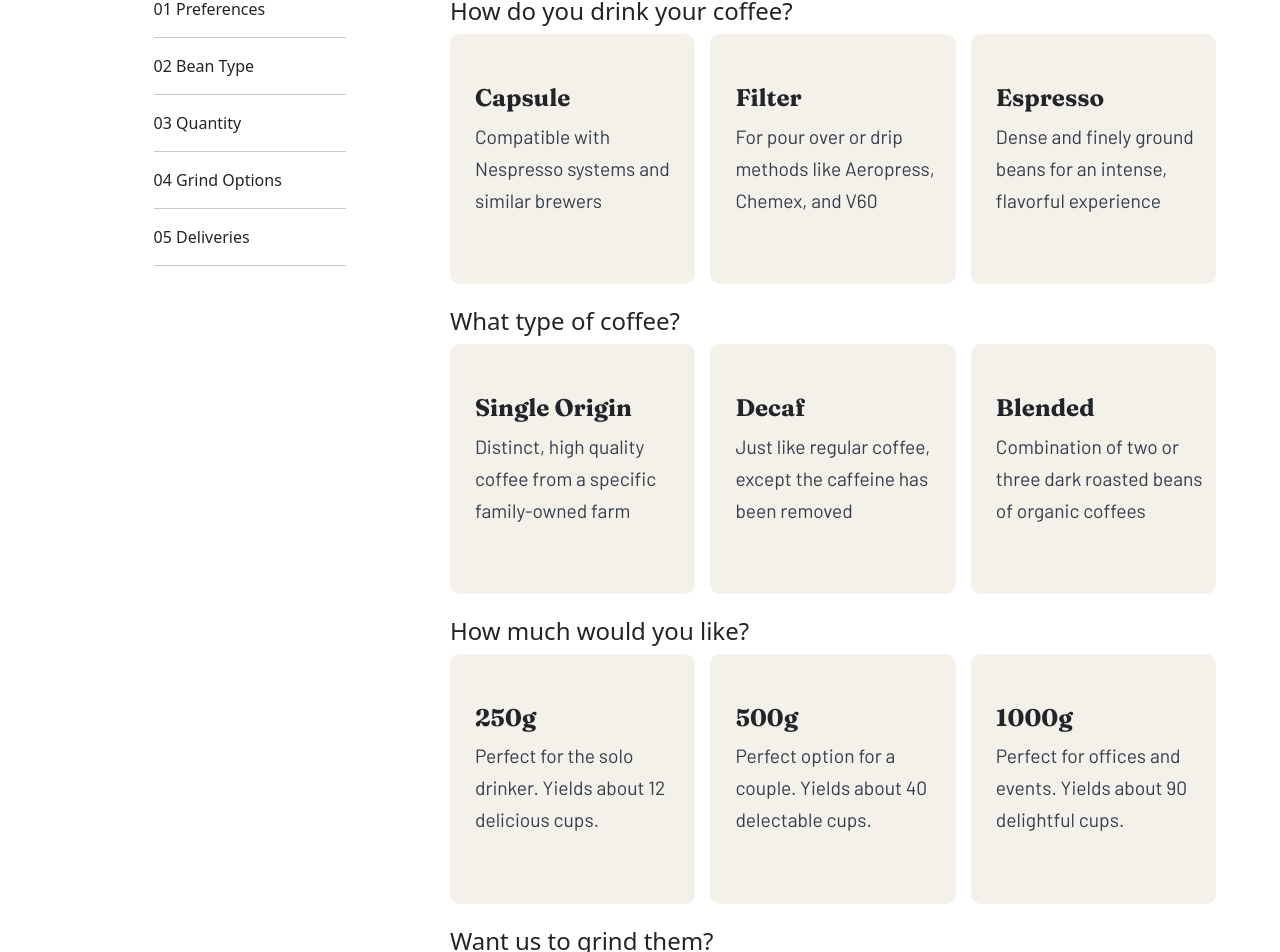
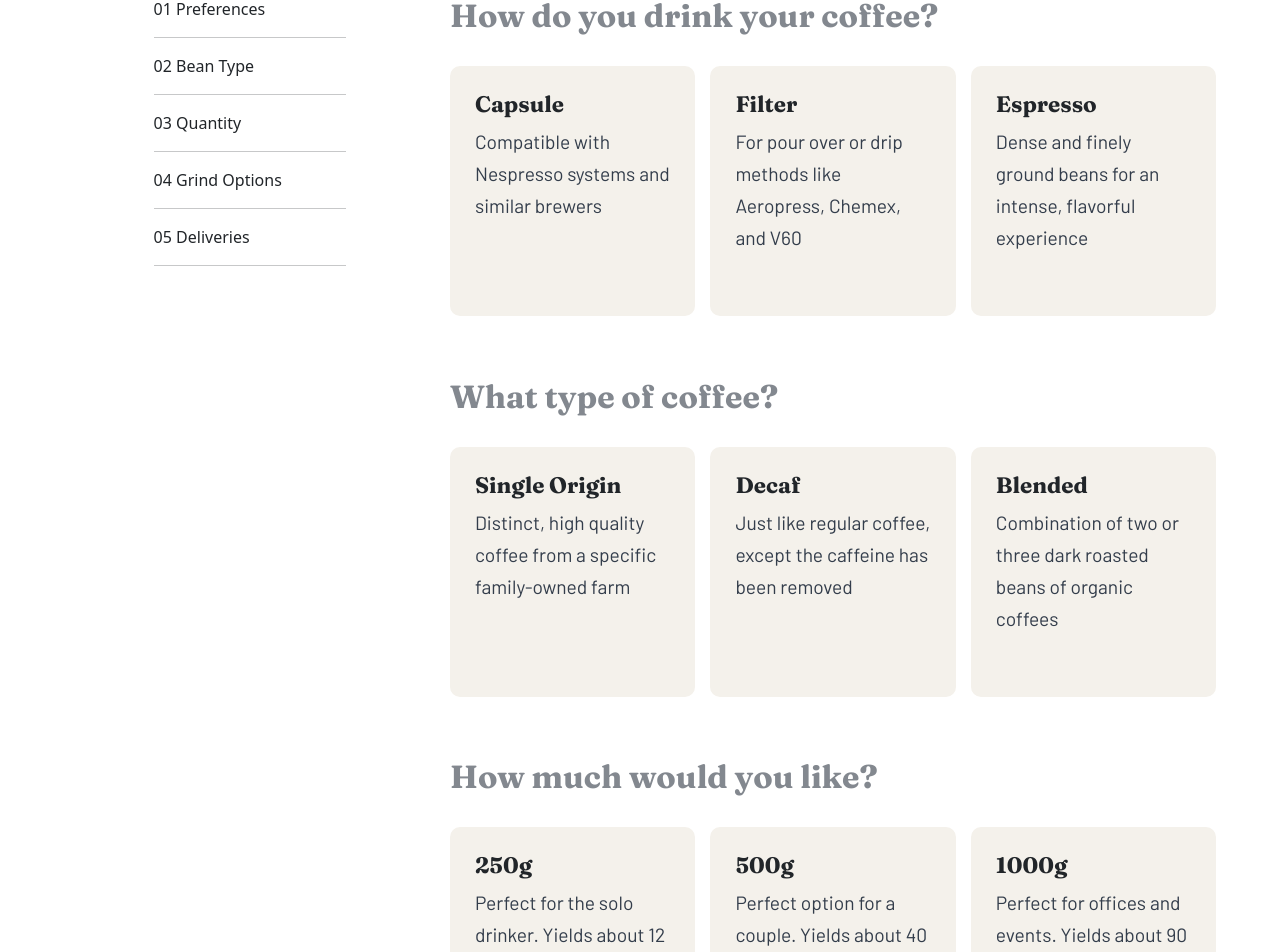
Before and after one commit to Protector1985/coffee-page, a React (Create React App) app: page /plan in a window 1280 px wide. Shown: the part 1634-2586 px from the top of the page. Built offline with nearby package versions, Linux system fonts and the light colour scheme.

Commit message:
choice buttons complete. Order Summary complete

```diff
--- a/src/App.js
+++ b/src/App.js
@@ -36,7 +36,7 @@ export const DisplayLocation = () => {
 
           </div>
         </Switch>
-        <DisplayLocation />
+        {/* <DisplayLocation />  */}
     </Router>
 
 
--- a/src/components/body/ChoiceButton/ChoiceButton.js
+++ b/src/components/body/ChoiceButton/ChoiceButton.js
@@ -16,10 +16,12 @@ function ChoiceButton({headline, text, setTurnOn, active}) {
     function handleClick(e) {
         e.preventDefault()
         const clickedElement = choiceNode.current.children[0].innerText
+        const clickedTxt = choiceNode.current.children[1].innerText
         let rand1 = Math.floor(Math.random() * 10000)
         rand1 = rand1.toString()
-        setTurnOn(()=> ({clickedElement: clickedElement, flag: rand1 }))
+        setTurnOn(()=> ({clickedElement: clickedElement, bodyTxt: clickedTxt, flag: rand1, active: active }))
     }
+
 
 
 
--- a/src/components/body/ChoiceButton/ChoiceButton.module.css
+++ b/src/components/body/ChoiceButton/ChoiceButton.module.css
@@ -18,23 +18,54 @@
 
 .headline {
     font-family: 'Fraunces', serif;
-    margin-top: 50px;
+    margin-top: 25px;
     margin-left: 25px;
+    margin-right: 25px;
 }
 
 .paragraph {
     font-family: 'Barlow', sans-serif;
     margin-left:25px;
+    margin-right: 25px;
+    font-size: 0.9rem;
+}
+
+@media(min-width: 1025px) {
+    .headline {
+        font-size: 1.4rem;
+
+    }
+
+    .paragraph {
+        font-size: 1.2rem;
+    }
+
+}
+
+@media (max-width: 768px) {
+    .headline {
+        font-size: 1.1rem;
+
+    }
+
+    .paragraph {
+        font-size: 0.9rem;
+    }
+
 }
 
 @media (max-width: 540px) {
     .containerDeactivated {
-        width: 90%;
+        width: 100%;
         height: 140px;
     }
 
     .containerActive {
-        width: 90%;
+        width: 100%;
         height: 140px;
     }
+
+
+
+
 }
--- a/src/components/body/CreatePlan.js
+++ b/src/components/body/CreatePlan.js
@@ -4,6 +4,7 @@ import Intro from './Intro/Intro'
 import Howsection from './Howsection/Howsection'
 import Footer from '../footer/Footer'
 import bodyCSS from './body.module.css'
+import {Button} from 'reactstrap'
 import * as dataArray from './datasheet'
 
 
@@ -16,14 +17,26 @@ function CreatePlan(props) {
     const [amount, setAmount] = React.useState(dataArray.coffeeAmountData);
     const [grind, setGrind] = React.useState(dataArray.coffeeGrindData);
     const [frequency, setFrequency] = React.useState(dataArray.coffeeIntervalData);
-    const [turnedOnButton, setTurnOn] = React.useState({clickedElement: "", flag:""})
-
+    const [turnedOnButton, setTurnOn] = React.useState({clickedElement: "_____", bodyTxt: "",  flag:""})
+    const [endStatementHow, setEndStatementHow] = React.useState("_____")
+    const [endStatementType, setEndStatementType] = React.useState("_____")
+    const [endStatementAmount, setEndStatementAmount] = React.useState("_____")
+    const [endStatementGrind, setEndStatementGrind] = React.useState("_____")
+    const [endStatementFrequency, setEndStatementFrequency] = React.useState("_____")
 
 
 
     const headline = "Create a plan";
     const paragraph = "Build a subscription plan that best fits your needs. We offer an assortment of the best artisan coffees from around the globe delivered fresh to your door."
 
+
+    function returnButton() {
+        if(endStatementHow === "_____" || endStatementType === "_____" || endStatementAmount === "_____" || endStatementGrind === "_____" || endStatementFrequency === "_____" ) {
+            return <Button disabled className={bodyCSS.planButtonDeactivated} variant="custom">Create your plan</Button>
+        } else if( endStatementHow !== "_____" && endStatementType !== "_____" && endStatementAmount !== "_____" && endStatementGrind !== "_____" && endStatementFrequency !== "_____") {
+           return <Button className={bodyCSS.planButtonActive} variant="custom">Create your plan</Button>
+        }
+    }
 
 
     const listArray = [
@@ -34,43 +47,76 @@ function CreatePlan(props) {
         {index: "05", desc: "Deliveries"},
     ]
 
+    function evalCoffeChoice(objArr, stateHook) {
 
-    React.useEffect(() => {
+        for(let i = 0 ; i < how.length ; i ++) {
+            if(objArr[i].headline === turnedOnButton.clickedElement) {
 
-        if(turnedOnButton.clickedElement === "Capsule" || turnedOnButton.clickedElement === "Filter" || turnedOnButton.clickedElement === "Espresso") {
-            for(let i = 0 ; i < how.length ; i ++) {
-                if(how[i].headline === turnedOnButton.clickedElement) {
                 const dataCopy = [
-                        ...how,
+                    ...objArr,
                 ]
+
                 switch(i) {
                     case 0:
-                            dataCopy[0].active = !how[0].active
+                        dataCopy[0].active = !objArr[0].active
                         if(dataCopy[0].active === true) {
                             dataCopy[1].active = false
                             dataCopy[2].active = false
                         }
                         break;
                     case 1:
-                            dataCopy[1].active = !how[1].active
+                        dataCopy[1].active = !objArr[1].active
                         if(dataCopy[1].active === true) {
                             dataCopy[0].active = false
                             dataCopy[2].active = false
                         }
                         break;
                     case 2:
-                            dataCopy[2].active = !how[2].active
+                        dataCopy[2].active = !objArr[2].active
                         if(dataCopy[2].active === true) {
                             dataCopy[1].active = false
                             dataCopy[0].active = false
                         }
                         break;
                 }
-                    setHow(() => dataCopy)
+                stateHook(() => dataCopy)
+
         }
     }
+
     }
+
+
+
+    React.useEffect(() => {
+        console.log(turnedOnButton)
+
+        if (turnedOnButton.clickedElement === "Capsule" || turnedOnButton.clickedElement === "Espresso") {
+            evalCoffeChoice(how, setHow)
+            turnedOnButton.active === false ? setEndStatementHow(turnedOnButton.clickedElement) : setEndStatementHow("_____")
+        } else if (turnedOnButton.clickedElement === "Single Origin" || turnedOnButton.clickedElement === "Decaf" || turnedOnButton.clickedElement === "Blended") {
+            evalCoffeChoice(type, setType)
+            turnedOnButton.active === false ? setEndStatementType(turnedOnButton.clickedElement) : setEndStatementType("_____")
+        } else if (turnedOnButton.clickedElement === "250g" || turnedOnButton.clickedElement === "500g" || turnedOnButton.clickedElement === "1000g") {
+            evalCoffeChoice(amount, setAmount)
+            turnedOnButton.active === false ? setEndStatementAmount(turnedOnButton.clickedElement) : setEndStatementAmount("_____")
+        } else if (turnedOnButton.clickedElement === "Wholebean" || turnedOnButton.clickedElement === "Cafetiére") {
+            evalCoffeChoice(grind, setGrind)
+            turnedOnButton.active === false ? setEndStatementGrind(turnedOnButton.clickedElement) : setEndStatementGrind("_____")
+        } else if (turnedOnButton.clickedElement === "Every week" || turnedOnButton.clickedElement === "Every 2 weeks" || turnedOnButton.clickedElement === "Every month") {
+            evalCoffeChoice(frequency, setFrequency)
+            turnedOnButton.active === false ? setEndStatementFrequency(turnedOnButton.clickedElement) : setEndStatementFrequency("_____")
+        } else if (turnedOnButton.clickedElement === "Filter" && turnedOnButton.bodyTxt === "For pour over or drip methods like Aeropress, Chemex, and V60") {
+            evalCoffeChoice(how, setHow)
+            turnedOnButton.active === false ? setEndStatementHow(turnedOnButton.clickedElement) : setEndStatementHow("_____")
+        } else if (turnedOnButton.clickedElement === "Filter" && turnedOnButton.bodyTxt === "For drip or pour-over coffee methods such as V60 or Aeropress") {
+            evalCoffeChoice(grind, setGrind)
+            turnedOnButton.active === false ? setEndStatementGrind(turnedOnButton.clickedElement) : setEndStatementGrind("_____")
+        }
+
+
     }, [turnedOnButton.flag])
+
 
 
 
@@ -98,47 +144,51 @@ function CreatePlan(props) {
                     </div>
 
                     <div className={bodyCSS.choiceButtonContainer}>
-                        <h4>How do you drink your coffee?</h4>
+                        <h4 className={bodyCSS.btnGroupHeadline}>How do you drink your coffee?</h4>
                             <div  className={bodyCSS.drinkChoice}>
                                     {how.map((dataObject, ind) => {
                                         return <ChoiceButton setTurnOn={setTurnOn} buttonSet="0" headline={dataObject.headline} text={dataObject.description} index={ind} active={dataObject.active}/>
                                     })}
                             </div>
 
-                            <h4>What type of coffee?</h4>
+                            <h4 className={bodyCSS.btnGroupHeadline} >What type of coffee?</h4>
                             <div className={bodyCSS.typeChoice}>
                                     {type.map((dataObject, ind)=> {
-                                        return <ChoiceButton headline={dataObject.headline} text={dataObject.description} index={ind} active={dataObject.active}/>
+                                        return <ChoiceButton setTurnOn={setTurnOn} headline={dataObject.headline} text={dataObject.description} index={ind} active={dataObject.active}/>
                                     })}
                             </div>
-                            <h4>How much would you like?</h4>
+                            <h4 className={bodyCSS.btnGroupHeadline}>How much would you like?</h4>
                             <div className={bodyCSS.amountChoice}>
 
                                 {amount.map((dataObject, ind)=> {
-                                    return <ChoiceButton  headline={dataObject.headline} text={dataObject.description}  index={ind} active={dataObject.active}/>
+                                    return <ChoiceButton setTurnOn={setTurnOn} headline={dataObject.headline} text={dataObject.description}  index={ind} active={dataObject.active}/>
                                 })}
                             </div>
-                            <h4>Want us to grind them?</h4>
+                            <h4 className={bodyCSS.btnGroupHeadline} >Want us to grind them?</h4>
                             <div className={bodyCSS.grindChoice}>
 
                                     {grind.map((dataObject, ind)=> {
-                                        return <ChoiceButton headline={dataObject.headline} text={dataObject.description}  index={ind} active={dataObject.active}/>
+                                        return <ChoiceButton setTurnOn={setTurnOn} headline={dataObject.headline} text={dataObject.description}  index={ind} active={dataObject.active}/>
                                     })}
                             </div>
-                            <h4>How often should we deliver?</h4>
+                            <h4 className={bodyCSS.btnGroupHeadline}>How often should we deliver?</h4>
                             <div className={bodyCSS.frequencyChoice}>
 
                                     {frequency.map((dataObject, ind)=> {
-                                        return <ChoiceButton headline={dataObject.headline} text={dataObject.description} index={ind} active={dataObject.active}/>
+                                        return <ChoiceButton setTurnOn={setTurnOn} headline={dataObject.headline} text={dataObject.description} index={ind} active={dataObject.active}/>
                                     })}
                             </div>
 
-                            <div className={bodyCSS.endStatementContainer}></div>
-
+                            <div className={bodyCSS.endStatementContainer}>
+                                <p className={bodyCSS.orderSummary}>ORDER SUMMARY</p>
+                                <h4 className={bodyCSS.orderSummaryText}>"I drink my coffe with using  <span className={bodyCSS.placeholder}>{endStatementHow}</span> with a <span className={bodyCSS.placeholder}>{endStatementType}</span> type of bean. <span className={bodyCSS.placeholder}>{endStatementAmount}</span> ground ala <span className={bodyCSS.placeholder}>{endStatementGrind}</span> sent to me <span className={bodyCSS.placeholder}>{endStatementFrequency}</span>"</h4>
+                            </div>
+                                {returnButton()}
+                                <div className={bodyCSS.push}></div>
+                        </div>
 
                     </div>
-                    </div>
-                <div className={bodyCSS.push}></div>
+
                 <Footer />
         </div>
     )
--- a/src/components/body/body.module.css
+++ b/src/components/body/body.module.css
@@ -6,6 +6,35 @@
     position: relative;
     flex-wrap:wrap;
     width: 100vw;
+}
+
+.planButtonActive {
+    width: 290px;
+    height: 80px;
+    font-family: 'Fraunces', serif;
+    font-size: 1.4rem;
+    align-self: flex-end;
+    margin-top: 40px;
+    background-color: #0E8784;
+    border:none;
+}
+
+.planButtonDeactivated {
+    width: 290px;
+    height: 80px;
+    font-family: 'Fraunces', serif;
+    font-size: 1.4rem;
+    align-self: flex-end;
+    margin-top: 40px;
+    background-color: #E2DEDB;
+    border:none;
+}
+
+.btnGroupHeadline {
+    margin-bottom: 2%;
+    font-family: 'Fraunces', serif;
+    color: #83888F;
+    font-size: 2.0rem;
 }
 
 .choiceMasterContainer {
@@ -22,6 +51,33 @@
     flex-basis: 70%;
 }
 
+.endStatementContainer {
+    height: 208px;
+    background-color: #2C343E;
+    border-radius: 10px;
+}
+
+.orderSummary {
+    color: #FFFFFF70;
+    margin-left: 6%;
+    margin-top: 3%;
+    margin-bottom: 2%;
+    font-size: 1rem;
+    font-family: 'Barlow', sans-serif;
+}
+
+.orderSummaryText {
+    color: white;
+    font-family: 'Fraunces', serif;
+    margin-left: 6%;
+    margin-right: 6%;
+    font-size: 1.5rem;
+}
+
+.placeholder {
+    color: #0E8784;
+    font-family: 'Fraunces', serif;
+}
 .choiceIndex {
     flex-basis: 30%;
     margin-left: 5%;
@@ -31,9 +87,7 @@
     width: 65%;
 }
 
-.push {
-    height: 400px;
-}
+
 
 .mainHead {
     font-family: 'Fraunces', serif;
@@ -61,6 +115,8 @@
     flex-direction:row;
     justify-content: space-between;
     width:100%;
+    margin-bottom: 5%;
+    margin-top: 2%;
 }
 
 .typeChoice {
@@ -68,6 +124,8 @@
     flex-direction:row;
     justify-content: space-between;
     width: 100%;
+    margin-bottom: 5%;
+    margin-top: 2%;
 }
 
 .amountChoice {
@@ -75,6 +133,8 @@
     flex-direction:row;
     justify-content: space-between;
     width: 100%;
+    margin-bottom: 5%;
+    margin-top: 2%;
 }
 
 .grindChoice {
@@ -82,6 +142,8 @@
     flex-direction:row;
     justify-content: space-between;
     width: 100%;
+    margin-bottom: 5%;
+    margin-top: 2%;
 }
 
 .frequencyChoice {
@@ -89,6 +151,25 @@
     flex-direction:row;
     justify-content: space-between;
     width: 100%;
+    margin-bottom: 5%;
+    margin-top: 2%;
+}
+
+.push {
+    height: 150px;
+}
+
+@media (max-width: 1025px) {
+    .choiceIndex {
+        display:none;
+    }
+    .choiceButtonContainer {
+        flex-basis: 100%;
+    }
+
+    .push {
+        height: 270px;
+    }
 }
 
 @media (min-width: 768px) {
@@ -102,6 +183,8 @@
         justify-content:flex-start;
     }
 
+
+
 }
 
 @media (max-width: 768px) {
@@ -113,4 +196,40 @@
     .headquarterContainer {
         justify-content: center;
     }
+
+    .push {
+        height: 300px;
+    }
+
+
 }
+
+@media(max-width: 540px) {
+    .choiceButtonContainer {
+        align-items: center;
+    }
+
+    .drinkChoice {
+        flex-direction: column;
+    }
+
+    .typeChoice {
+        flex-direction: column;
+    }
+
+    .amountChoice {
+        flex-direction: column;
+    }
+
+    .grindChoice {
+        flex-direction:column;
+    }
+
+    .frequencyChoice {
+        flex-direction: column;
+    }
+
+    .push {
+        height: 320px;
+    }
+}
--- a/src/components/header/Header.js
+++ b/src/components/header/Header.js
@@ -60,7 +60,7 @@ function Header() {
                         <NavLink className={headerCSS.linkItem} href="about">ABOUT US</NavLink>
                     </NavItem>
                     <NavItem>
-                            <NavLink className={headerCSS.linkItem} href="/plan">CREATE YOUR PLAN</NavLink>
+                            <NavLink className={headerCSS.linkItem} href="plan">CREATE YOUR PLAN</NavLink>
                     </NavItem>
                 </Nav>
             </Collapse>
```
Lines whose indentation alone changed are shown as unchanged.
